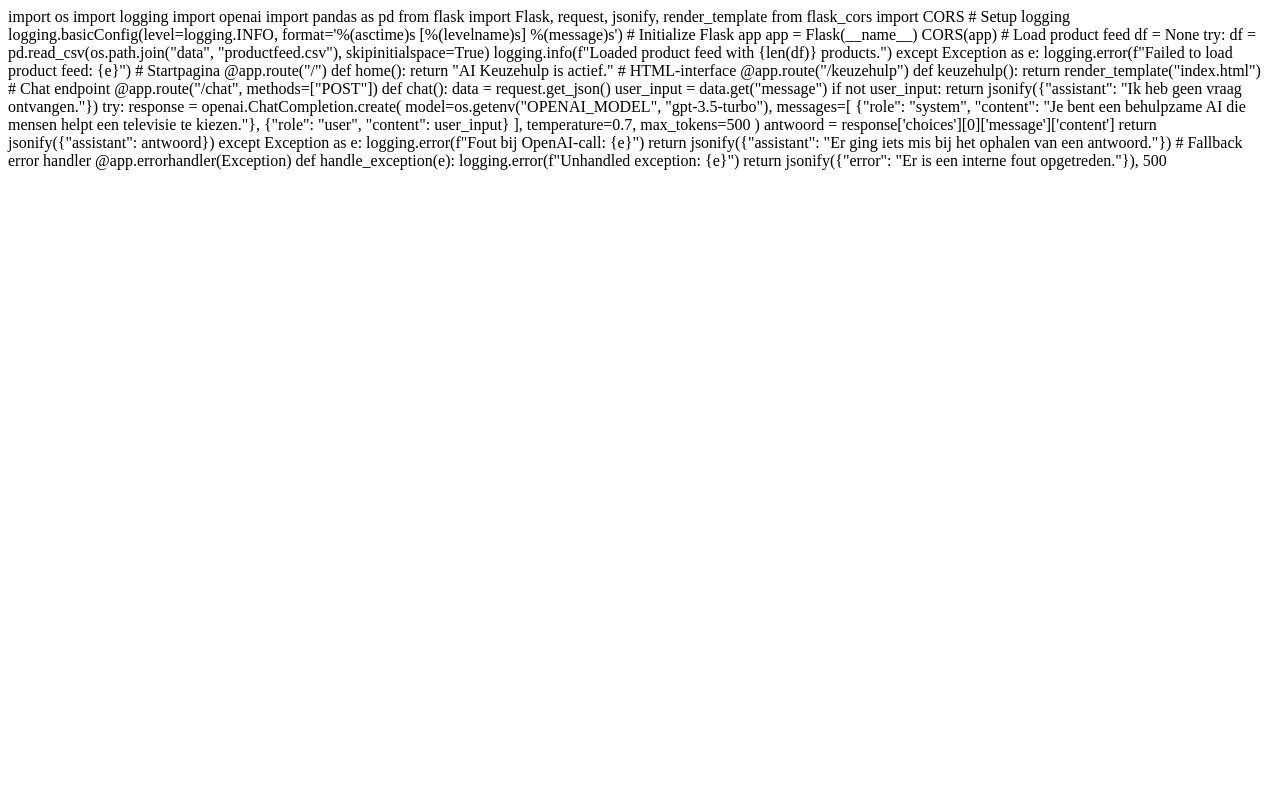
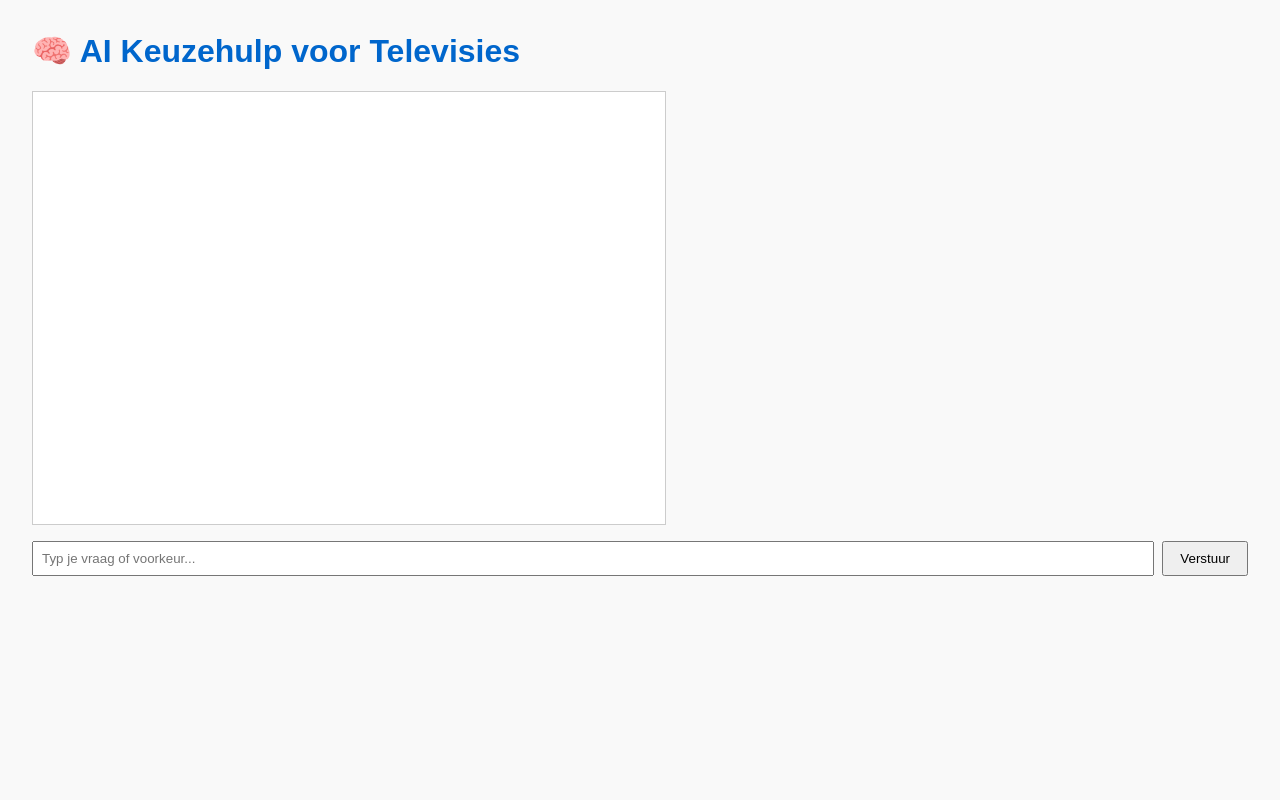
Before and after one commit to Edaniels02/ai-keuzehulp, a Flask app: page /keuzehulp in a window 1280 px wide. Run offline with Flask 3, Linux system fonts and the light colour scheme.

Commit message:
Update index.html

```diff
--- a/templates/index.html
+++ b/templates/index.html
@@ -1,62 +1,89 @@
-import os
-import logging
-import openai
-import pandas as pd
-from flask import Flask, request, jsonify, render_template
-from flask_cors import CORS
+<!DOCTYPE html>
+<html lang="nl">
+<head>
+  <meta charset="UTF-8" />
+  <title>AI Keuzehulp – Expert.nl</title>
+  <style>
+    body {
+      font-family: Arial, sans-serif;
+      margin: 2rem;
+      background-color: #f9f9f9;
+      color: #333;
+    }
+    h1 {
+      color: #0066cc;
+    }
+    #chat {
+      border: 1px solid #ccc;
+      padding: 1rem;
+      background-color: #fff;
+      max-width: 600px;
+      margin-bottom: 1rem;
+      height: 400px;
+      overflow-y: auto;
+    }
+    .message {
+      margin-bottom: 1rem;
+    }
+    .user {
+      font-weight: bold;
+    }
+    .assistant {
+      color: #006600;
+    }
+    form {
+      display: flex;
+      gap: 0.5rem;
+    }
+    input[type="text"] {
+      flex: 1;
+      padding: 0.5rem;
+    }
+    button {
+      padding: 0.5rem 1rem;
+    }
+  </style>
+</head>
+<body>
+  <h1>🧠 AI Keuzehulp voor Televisies</h1>
+  <div id="chat"></div>
 
-# Setup logging
-logging.basicConfig(level=logging.INFO, format='%(asctime)s [%(levelname)s] %(message)s')
+  <form id="chat-form">
+    <input type="text" id="user-input" placeholder="Typ je vraag of voorkeur..." required />
+    <button type="submit">Verstuur</button>
+  </form>
 
-# Initialize Flask app
-app = Flask(__name__)
-CORS(app)
+  <script>
+    const form = document.getElementById('chat-form');
+    const input = document.getElementById('user-input');
+    const chatBox = document.getElementById('chat');
 
-# Load product feed
-df = None
-try:
-    df = pd.read_csv(os.path.join("data", "productfeed.csv"), skipinitialspace=True)
-    logging.info(f"Loaded product feed with {len(df)} products.")
-except Exception as e:
-    logging.error(f"Failed to load product feed: {e}")
+    form.addEventListener('submit', async (e) => {
+      e.preventDefault();
+      const message = input.value.trim();
+      if (!message) return;
 
-# Startpagina
-@app.route("/")
-def home():
-    return "AI Keuzehulp is actief."
+      // Voeg user message toe
+      chatBox.innerHTML += `<div class="message user">👤 Jij: ${message}</div>`;
+      chatBox.scrollTop = chatBox.scrollHeight;
+      input.value = "";
 
-# HTML-interface
-@app.route("/keuzehulp")
-def keuzehulp():
-    return render_template("index.html")
+      try {
+        const response = await fetch('/chat', {
+          method: 'POST',
+          headers: { 'Content-Type': 'application/json' },
+          body: JSON.stringify({ message: message })
+        });
 
-# Chat endpoint
-@app.route("/chat", methods=["POST"])
-def chat():
-    data = request.get_json()
-    user_input = data.get("message")
-
-    if not user_input:
-        return jsonify({"assistant": "Ik heb geen vraag ontvangen."})
-
-    try:
-        response = openai.ChatCompletion.create(
-            model=os.getenv("OPENAI_MODEL", "gpt-3.5-turbo"),
-            messages=[
-                {"role": "system", "content": "Je bent een behulpzame AI die mensen helpt een televisie te kiezen."},
-                {"role": "user", "content": user_input}
-            ],
-            temperature=0.7,
-            max_tokens=500
-        )
-        antwoord = response['choices'][0]['message']['content']
-        return jsonify({"assistant": antwoord})
-    except Exception as e:
-        logging.error(f"Fout bij OpenAI-call: {e}")
-        return jsonify({"assistant": "Er ging iets mis bij het ophalen van een antwoord."})
-
-# Fallback error handler
-@app.errorhandler(Exception)
-def handle_exception(e):
-    logging.error(f"Unhandled exception: {e}")
-    return jsonify({"error": "Er is een interne fout opgetreden."}), 500
+        const data = await response.json();
+        const reply = data.assistant || "Geen antwoord ontvangen.";
+        chatBox.innerHTML += `<div class="message assistant">🤖 Keuzehulp: ${reply}</div>`;
+        chatBox.scrollTop = chatBox.scrollHeight;
+      } catch (err) {
+        chatBox.innerHTML += `<div class="message assistant">⚠️ Fout bij ophalen van antwoord.</div>`;
+        chatBox.scrollTop = chatBox.scrollHeight;
+      }
+    });
+  </script>
+</body>
+</html>
```
